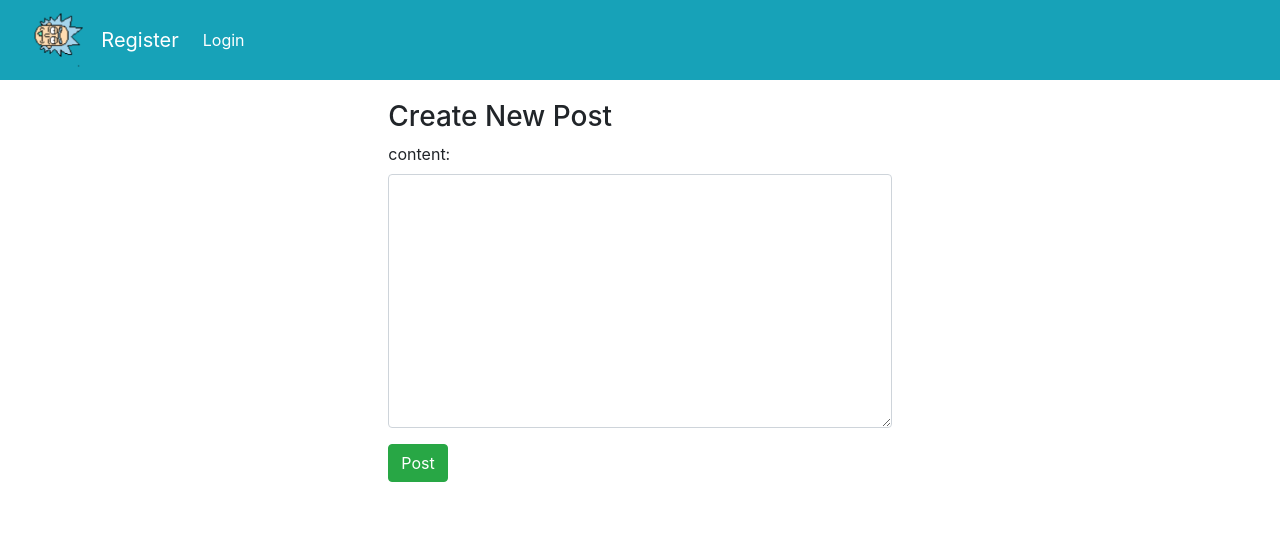
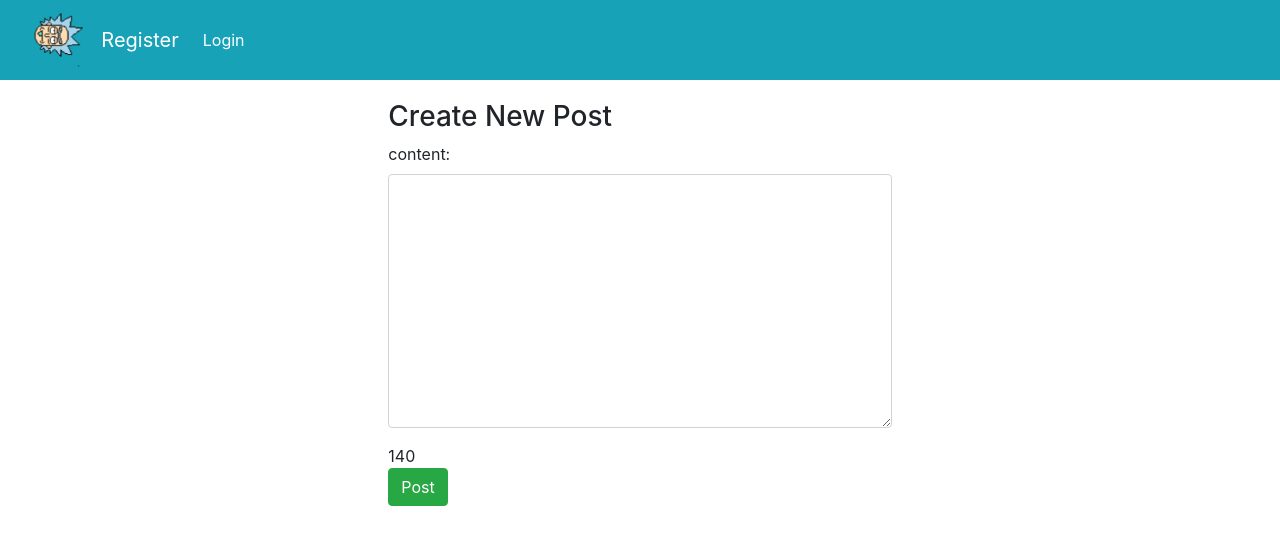
Before and after one commit to LinebakeR/MiccroBloggos, a React (Create React App) app in the folder client/: page /create in a window 1280 px wide. Shown: the top 544 px of the page. Built offline with nearby package versions, Linux system fonts and the light colour scheme.

Commit message:
compteur caractere

```diff
--- a/client/src/Components/createTicket.js
+++ b/client/src/Components/createTicket.js
@@ -11,14 +11,17 @@ class createTicket extends Component {
 
         this.state = {
             content: '',
-            userId: ''
+            userId: '',
+            length: 140
         }
     }
 
-    onChangeContent(e) {
+    onChangeContent = e => {
+        const content= e.target.value
         this.setState({
-            content: e.target.value
+            content
         });
+
     }
 
     onSubmit(e) {
@@ -51,12 +54,15 @@ class createTicket extends Component {
                     <div className="form-group">
                         <label>content: </label>
                         <textarea type="text"
-                                  maxLength="140"
+                                  maxLength='140'
                                   className="form-control"
                                   value={this.state.content}
                                   onChange={this.onChangeContent}
                                   rows="10"
                         />
+                    </div>
+                    <div className="info">
+                    {this.state.length - this.state.content.length}
                     </div>
                     <div className="form-group">
                         <input type="submit" value="Post" className="btn btn-success" />
```
